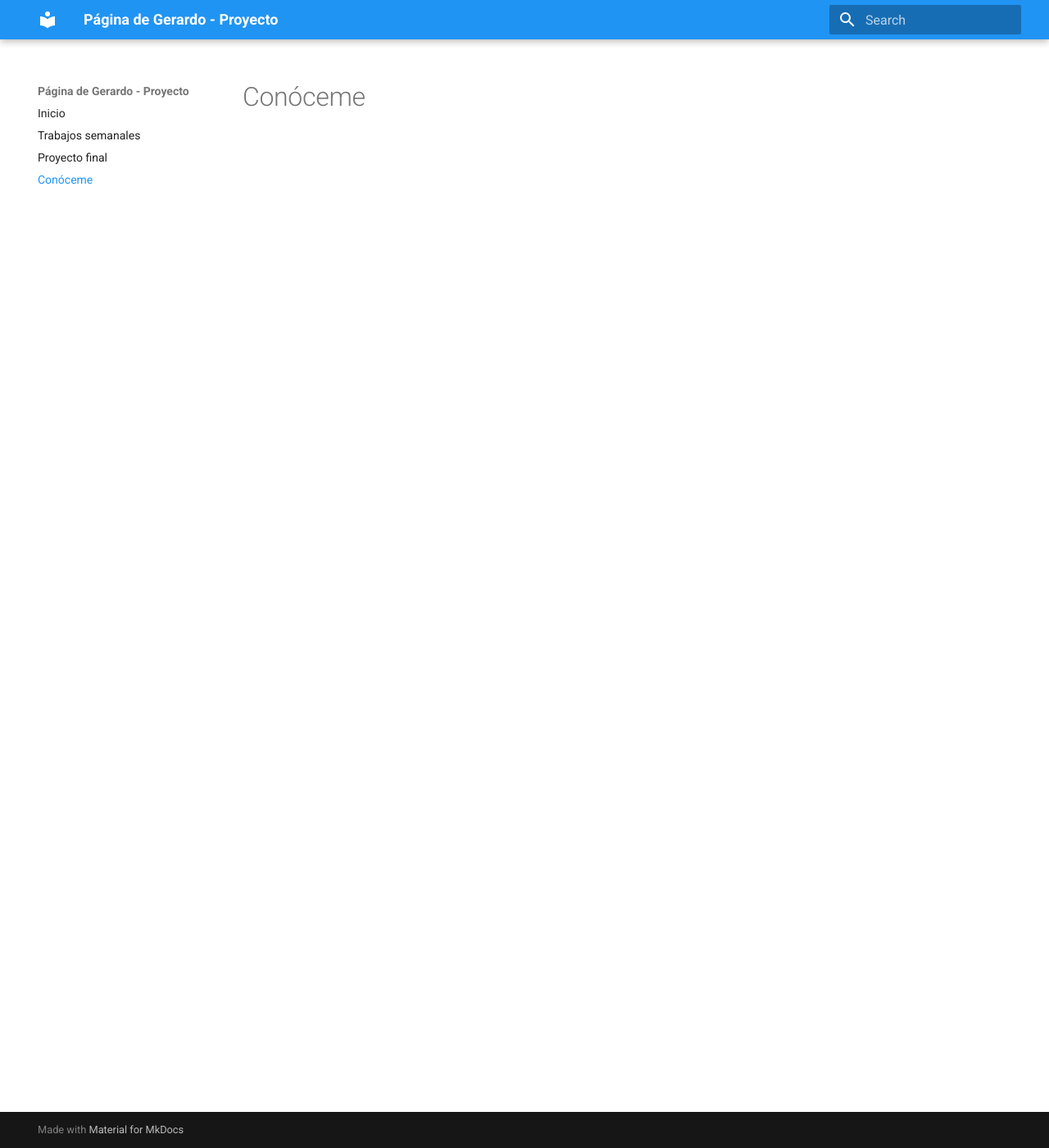
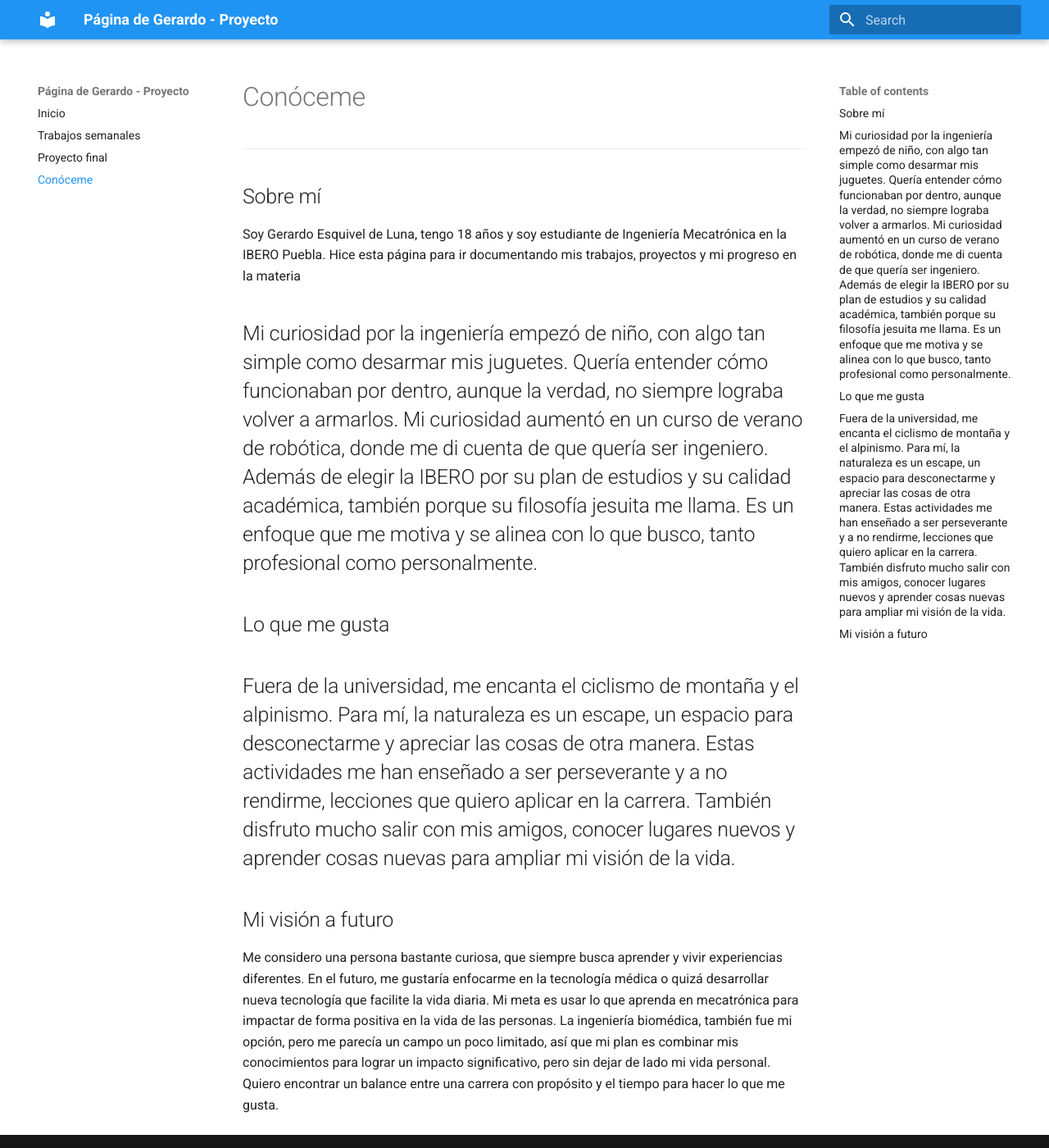
Before and after one commit to Gerardo-Esquivel/PortafolioProyecto, an MkDocs documentation site: the page built from docs/aboutme.md, in a window 1280 px wide and 1400 px high. Shown: the whole window at 82% size. Built offline with MkDocs 1.6.1 and Material for MkDocs 9.7.7, drawn with Linux system fonts in a browser that asks for light colours.

Commit message:
Update aboutme.md

```diff
--- a/docs/aboutme.md
+++ b/docs/aboutme.md
@@ -1 +1,18 @@
 # Conóceme
+---
+
+## Sobre mí
+
+Soy Gerardo Esquivel de Luna, tengo 18 años y soy estudiante de Ingeniería Mecatrónica en la IBERO Puebla. Hice esta página para ir documentando mis trabajos, proyectos y mi progreso en la materia
+
+Mi curiosidad por la ingeniería empezó de niño, con algo tan simple como desarmar mis juguetes. Quería entender cómo funcionaban por dentro, aunque la verdad, no siempre lograba volver a armarlos. Mi curiosidad aumentó en un curso de verano de robótica, donde me di cuenta de que quería ser ingeniero. Además de elegir la IBERO por su plan de estudios y su calidad académica, también porque su filosofía jesuita me llama. Es un enfoque que me motiva y se alinea con lo que busco, tanto profesional como personalmente.
+---
+
+## Lo que me gusta
+
+Fuera de la universidad, me encanta el ciclismo de montaña y el alpinismo. Para mí, la naturaleza es un escape, un espacio para desconectarme y apreciar las cosas de otra manera. Estas actividades me han enseñado a ser perseverante y a no rendirme, lecciones que quiero aplicar en la carrera. También disfruto mucho salir con mis amigos, conocer lugares nuevos y aprender cosas nuevas para ampliar mi visión de la vida.
+---
+
+## Mi visión a futuro
+
+Me considero una persona bastante curiosa, que siempre busca aprender y vivir experiencias diferentes. En el futuro, me gustaría enfocarme en la tecnología médica o quizá desarrollar nueva tecnología que facilite la vida diaria. Mi meta es usar lo que aprenda en mecatrónica para impactar de forma positiva en la vida de las personas. La ingeniería biomédica, también fue mi opción, pero me parecía un campo un poco limitado, así que mi plan es combinar mis conocimientos para lograr un impacto significativo, pero sin dejar de lado mi vida personal. Quiero encontrar un balance entre una carrera con propósito y el tiempo para hacer lo que me gusta.
```
